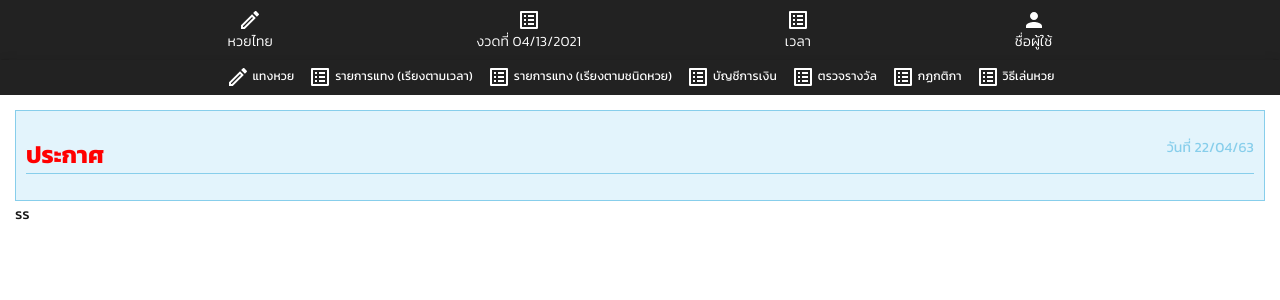
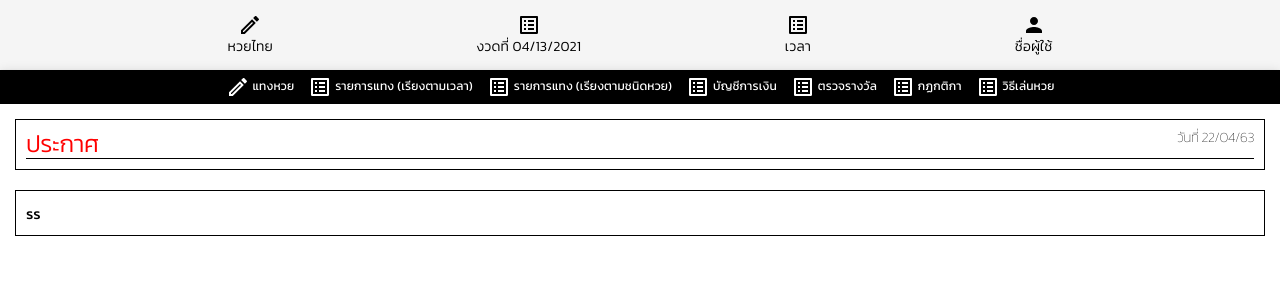
Before and after one commit to ioko01/heroku_firstdeploy, a Next.js app: page /components/content/Home in a window 1280 px wide. Shown: the top 300 px of the page. Built offline with nearby package versions, Linux system fonts and the light colour scheme.

Commit message:
edit theme

```diff
--- a/src/pages/components/NavigationBar.tsx
+++ b/src/pages/components/NavigationBar.tsx
@@ -20,9 +20,12 @@ const useStyles = makeStyles(() =>
 );
 
 const Nav1 = () => {
-    const classes = useStyles();
     return (
-        <AppBar position="static">
+        <AppBar
+            position="static"
+            color="secondary"
+            style={{ padding: "5px 0" }}
+        >
             <Toolbar>
                 <Box
                     width="100%"
@@ -73,7 +76,12 @@ const Nav2 = () => {
     return (
         <AppBar position="static">
             <Toolbar>
-                <Box marginX="auto">
+                <Box
+                    width="100%"
+                    display="flex"
+                    justifyContent="center"
+                    textAlign="center"
+                >
                     <ActiveLink href="/" as="/" underline="none">
                         <Box
                             position="relative"
--- a/src/pages/components/content/Home.tsx
+++ b/src/pages/components/content/Home.tsx
@@ -1,4 +1,4 @@
-import { Box, createStyles, Grid, makeStyles } from "@material-ui/core";
+import { Box, createStyles, makeStyles, Typography } from "@material-ui/core";
 import React from "react";
 
 interface Props {}
@@ -6,16 +6,16 @@ interface Props {}
 const useStyles = makeStyles(() =>
     createStyles({
         notice: {
-            border: "1px solid skyblue",
+            border: "1px solid #000",
             padding: 10,
-            background: "#e3f4fc",
+            background: "#fff",
             "& h1": {
                 color: "red",
                 fontSize: 24,
-                borderBottom: "1px solid skyblue",
+                borderBottom: "1px solid #000",
             },
             "& h1 span": {
-                color: "skyblue",
+                color: "#000",
                 fontSize: 14,
                 fontWeight: "lighter",
                 float: "right",
@@ -23,7 +23,7 @@ const useStyles = makeStyles(() =>
         },
         betList: {
             marginTop: 20,
-            border: "1px solid #d5d1d1",
+            border: "1px solid #000",
             padding: 10,
             background: "white",
         },
@@ -34,16 +34,20 @@ const Notice = () => {
     const classes = useStyles();
     return (
         <Box position="static" className={classes.notice}>
-            <h1>
+            <Typography variant="h1" component="h1">
                 ประกาศ <span>วันที่ 22/04/63</span>
-            </h1>
+            </Typography>
         </Box>
     );
 };
 
 const BetList = () => {
     const classes = useStyles();
-    return <Box position="static">ss</Box>;
+    return (
+        <Box position="static" className={classes.betList}>
+            ss
+        </Box>
+    );
 };
 
 const Home = (props: Props) => {
--- a/styles/theme.tsx
+++ b/styles/theme.tsx
@@ -13,7 +13,7 @@ declare module "@material-ui/core/styles/createPalette" {
 export const theme = createMuiTheme({
     palette: {
         primary: {
-            main: "#222",
+            main: "#000",
             light: "whitesmoke",
             white: "#fff",
         },
@@ -86,6 +86,16 @@ export const theme = createMuiTheme({
                 minHeight: "auto",
             },
         },
+        MuiAppBar: {
+            colorPrimary: {
+                backgroundColor: "#000",
+                color: "#fff",
+            },
+            colorSecondary: {
+                backgroundColor: "whitesmoke",
+                color: "#000",
+            },
+        },
     },
 });
 
```
